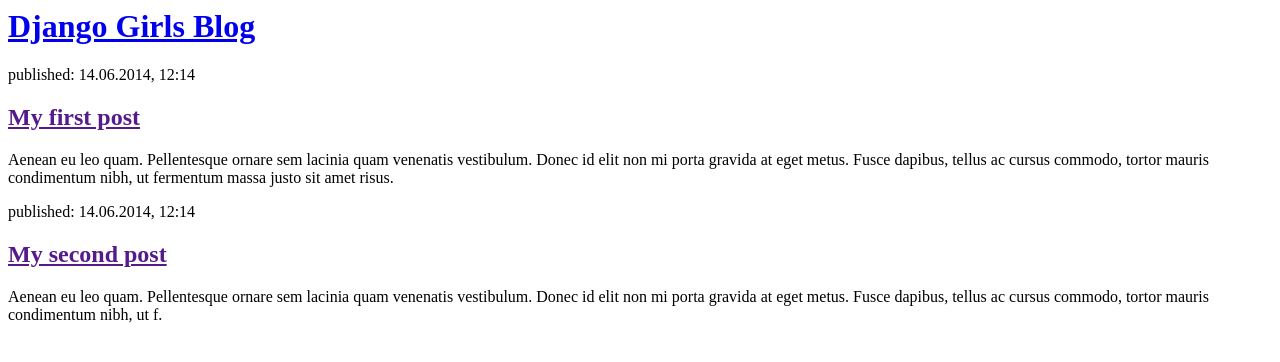
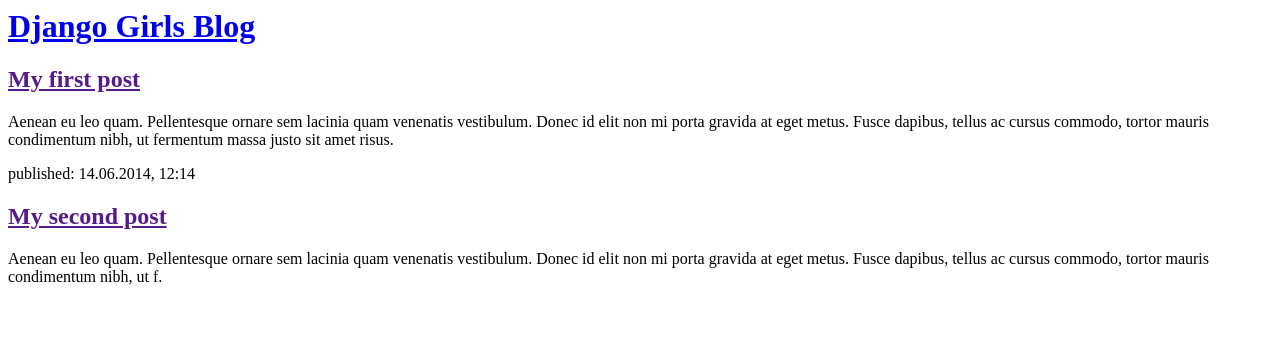
Before and after one commit to Lab-Ilu-Art/my-first-blog, a Django app: page / in a window 1280 px wide. Shown: the top 362 px of the page. Run offline with Django 3.2, Linux system fonts and the light colour scheme; data that the repository does not hold is empty.

Commit message:
Templates modificados para mostrar post desde base de datos.

```diff
--- a/blog/templates/blog/post_list.html
+++ b/blog/templates/blog/post_list.html
@@ -16,7 +16,7 @@
         <p>{{ post.text|linebreaksbr }}</p>
     </div>
 {% endfor %}
-            <p>published: 14.06.2014, 12:14</p>
+
             <h2><a href="">My first post</a></h2>
             <p>Aenean eu leo quam. Pellentesque ornare sem lacinia quam venenatis vestibulum. Donec id elit non mi porta gravida at eget metus. Fusce dapibus, tellus ac cursus commodo, tortor mauris condimentum nibh, ut fermentum massa justo sit amet risus.</p>
         </div>
```
